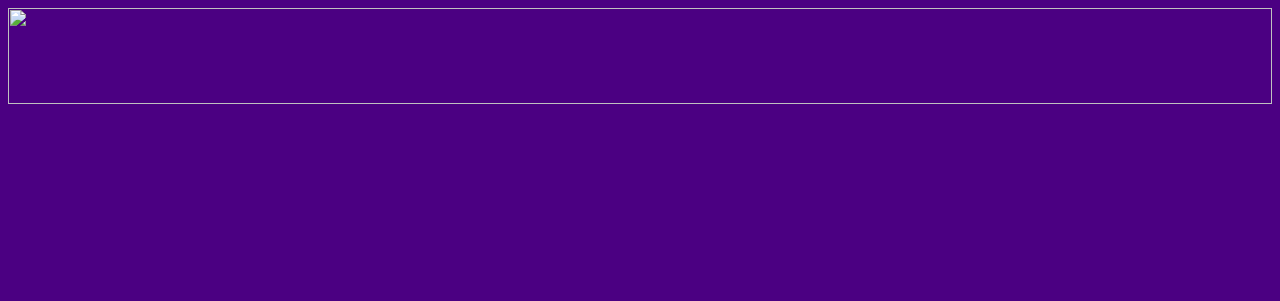
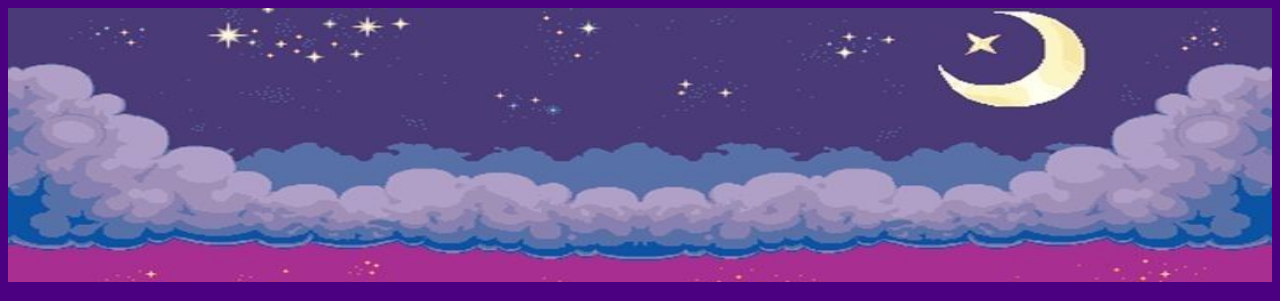
Before and after one commit to DnxNoob/sitedeclara-oes, a plain HTML site: page index.html in a window 1280 px wide. Shown: the top 301 px of the page. Drawn offline with Linux system fonts and the light colour scheme.

Commit message:
Update index.html

```diff
--- a/index.html
+++ b/index.html
@@ -2,7 +2,7 @@
 <meta charset="utf-8">
 
        <head>
-                <img src="fundo amoro so.jpeg" height="35%" width="100%"></>
+                <img src="fundo amoroso.jpeg" height="35%" width="100%"></>
 
                 <h1 style="color:#DC143C;" align="center">
                 <h1 style="color:#DC143C;" align="center">❤️❤️❤️❤️❤️❤️❤️❤️❤️❤️❤️❤️
```
